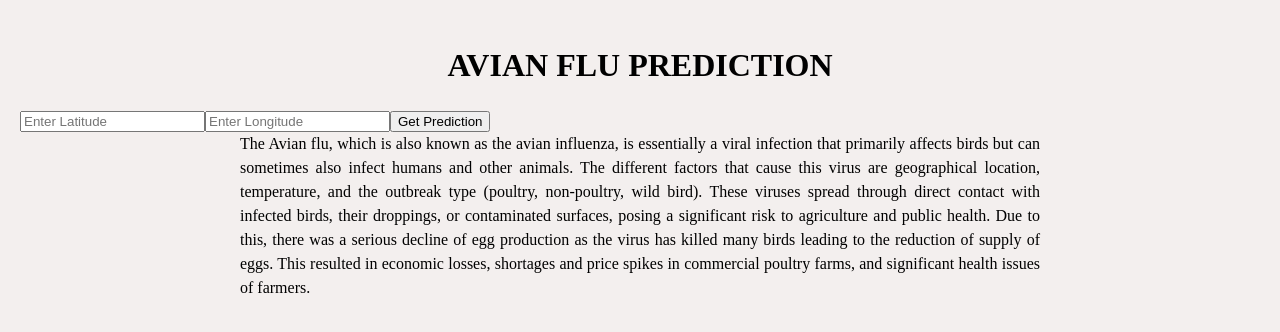
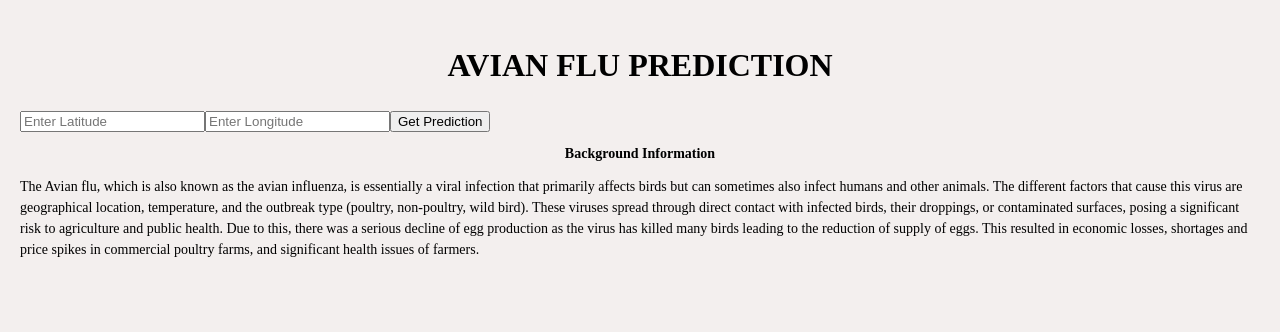
Before and after one commit to ab1kenobi/Avian-Flu-Prediction-Bot, a React (Create React App) app in the folder frontend/avian/: page / in a window 1280 px wide. Shown: the top 332 px of the page. Built offline with nearby package versions, Linux system fonts and the light colour scheme.

Commit message:
Centered and Added Title to Description

```diff
--- a/frontend/avian/src/App.jsx
+++ b/frontend/avian/src/App.jsx
@@ -43,15 +43,24 @@ export default function App() {
       <button onClick={getFluPrediction}>Get Prediction</button>
       {prediction && <h3>Outbreak Chance: {prediction}</h3>}
       {error && <p style={{ color: "red" }}>{error}</p>}
+        <h3
+          style={{
+            fontSize: "14px",
+            fontWeight: "bold",
+            fontFamily: "Times New Roman, serif",
+            color: "black",
+            textAlign: "center",
+            marginBottom: "5px"
+          }}
+        >
+          Background Information
+        </h3>
       <p
         style={{
-          fontSize: "16px",
+          fontSize: "14px",
           fontWeight: "normal",
           fontFamily: "Times New Roman, serif",
           color: "black",
-          textAlign: "justify",
-          maxWidth: "800px",
-          margin: "0 auto",
           lineHeight: "1.5"
         }}
       >
```
